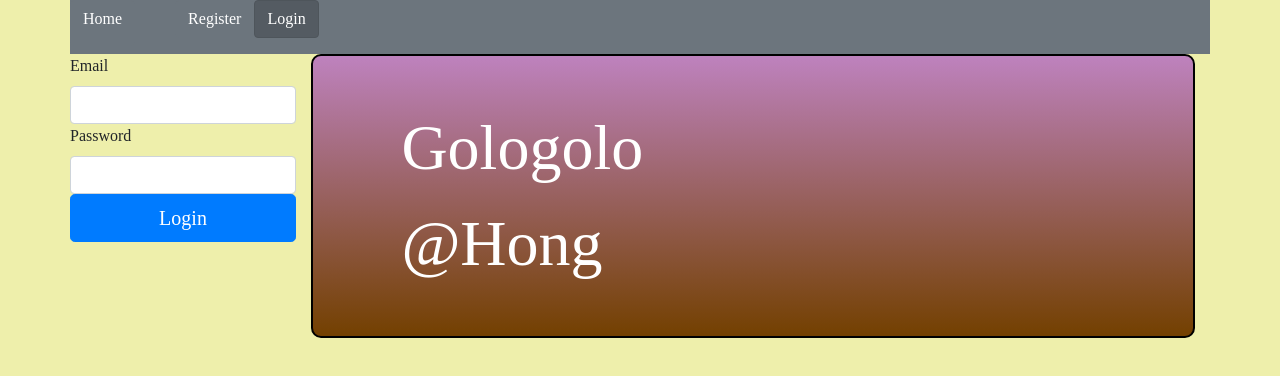
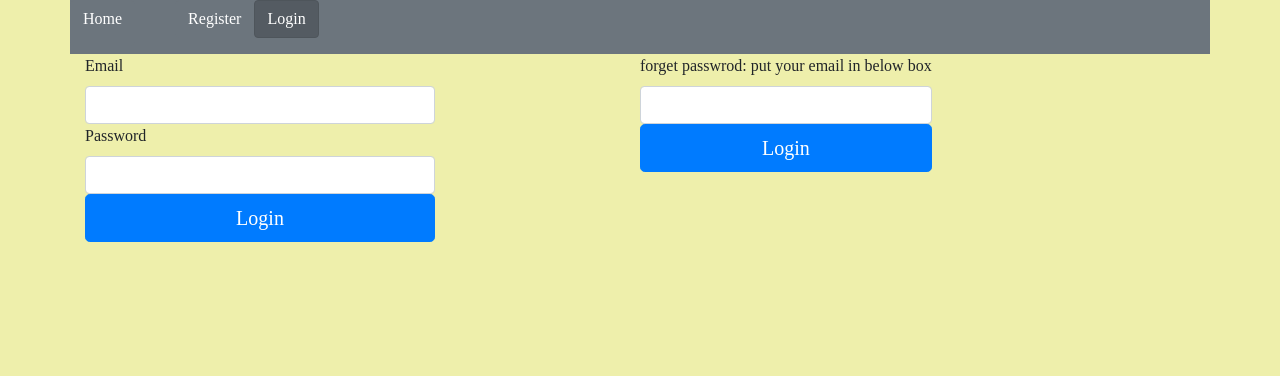
Before and after one commit to HOZH/gologolo, a React (Create React App) app in the folder client_draft/: page / in a window 1280 px wide. Shown: the top 376 px of the page. Built offline with nearby package versions, Linux system fonts and the light colour scheme.

Commit message:
finished password reset part

```diff
--- a/client_draft/src/components/loginScreen/LoginScreen.jsx
+++ b/client_draft/src/components/loginScreen/LoginScreen.jsx
@@ -11,7 +11,10 @@ export default class LoginScreen extends Component {
     state = {
         email: '',
         password: '',
-        mode:'ok'
+        mode:'ok',
+        fp:'',
+        sent:false
+
     }
 
     doChange = (e) => {
@@ -22,7 +25,28 @@ export default class LoginScreen extends Component {
             [target.id]: target.value,
         }));
     }
+    sendEmail = (e)=>{
+        e.preventDefault();
+        console.log(123)
+        fetch('http://localhost:3000/users/email', {
+            method: 'POST', // *GET, POST, PUT, DELETE, etc.
+            mode: 'cors', // no-cors, *cors, same-origin
+            // credentials: 'omit', // include, *same-origin, omit
+            headers: {
 
+                // "Access-Control-Allow-Origin":"*",
+              'Content-Type': 'application/json'
+              // 'Content-Type': 'application/x-www-form-urlencoded',
+            },
+            body:JSON.stringify({email:this.state.fp})
+        }).then(res=>{
+            console.log(res)
+            console.log(23333)
+
+            this.setState({sent:true})
+        })
+
+    }
     doSubmit = (e) => {
         e.preventDefault();
         console.log(123)
@@ -91,7 +115,7 @@ export default class LoginScreen extends Component {
             <div className="container">
                 <div className="row">
                     <Navtemp/>
-                    <form onSubmit={this.doSubmit} className="form-signin">
+                    <form onSubmit={this.doSubmit} className="form-signin col-4">
                         <div className="input-field">
                             <label htmlFor="email">Email</label>
                             <input className="form-control" type="email" name="email" id="email" onChange={this.doChange}/>
@@ -106,11 +130,25 @@ export default class LoginScreen extends Component {
                             {authError ? <div className="red-text center"><p>{authError}</p></div> : null}
                         </div>
                        {this.state.mode=='ok'?null:this.state.mode=='invalid-email'?<p>email not found in the database</p>:<p>wrong password</p>}
+
+
                     </form>
+                   <div className="col-2"></div>
+                    <form onSubmit={this.sendEmail} className="form-signin">
 
-                    <div className="col s8">
-                        <Banner/>
-                    </div>
+
+                    <div className="input-field">
+                            <label htmlFor="fp">forget passwrod: put your email in below box</label>
+                            <input className="form-control" type="email" name="fp" id="fp" onChange={this.doChange}/>
+                        </div>
+
+                    <div className="input-field">
+                            <button type="submit" className="btn btn-lg btn-primary btn-block">Login</button>
+                            {authError ? <div className="red-text center"><p>{authError}</p></div> : null}
+                        </div>
+                         </form>
+
+                         {this.state.sent?<p>{"password reset email has been sent, you can now close this window"}</p>:null}
 
                 </div>
             </div>
--- a/client_draft/src/components/registerScreen/RegisterScreen.jsx
+++ b/client_draft/src/components/registerScreen/RegisterScreen.jsx
@@ -47,8 +47,16 @@ export default class RegisterScreen extends Component {
     }
     else{
         this.setState({mode:true})
-        window.localStorage.setItem('token',JSON.stringify(data.token))
+        console.log(data)
+        console.log(data.token)
+        console.log(data.token.token)
+        console.log(data.user)
+
+        // " "+data.token.token+" "
+        window.localStorage.setItem('token'," "+data.token.token+" ")
         window.localStorage.setItem('user',JSON.stringify(data.user))
+        this.props.history.push('/'+data.user._id)
+
     }
 
     });
```
